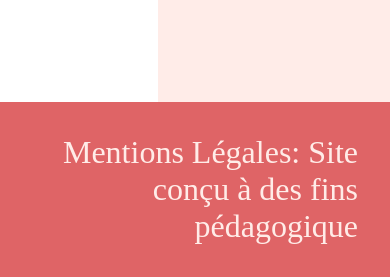
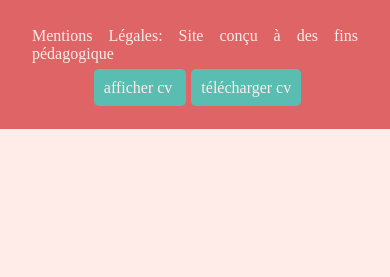
Before and after one commit to WildCodeSchool/2023-03-PHP-Bordeaux-P1-CV, a PHP site: page /resume.php in a window 390 px wide; the page is wider, and only the part inside the window is pictured. Shown: the part 4398-4675 px from the top of that part. After the commit the page ends 4527 px from the top of that part, so only its background shows below. Run offline with PHP 8.4, Linux system fonts and the light colour scheme; some libraries are stand-ins or nearby versions; some web fonts are replaced.

Commit message:
change footer

```diff
--- a/ASSETS/CSS/MODULES/button.css
+++ b/ASSETS/CSS/MODULES/button.css
@@ -1,5 +1,23 @@
 @media screen and (max-width: 768px) {
+    .button {
+        text-decoration: none;
+        padding: 10px;
+        background-color: var(--quaternary-color);
+        border-radius: 5px;
+        text-transform: uppercase;
+        width: max-content;
+        color: var(--quinary);
+    }
 
+    .button:hover {
+        background-color: var(--tertiary-color);
+    }
+
+    #cv {
+        text-transform: lowercase;
+        text-decoration: none;
+        margin-left: 5px;
+    }
 }
 
 @media screen and (min-width: 769px) and (max-width: 992px) {
@@ -15,6 +33,12 @@
 
     .button:hover {
         background-color: var(--tertiary-color);
+    }
+
+    #cv {
+        text-transform: lowercase;
+        text-decoration: none;
+        margin-left: 5px;
     }
 }
 
@@ -32,4 +56,10 @@
     .button:hover {
         background-color: var(--tertiary-color);
     }
+
+    #cv {
+        text-transform: lowercase;
+        text-decoration: none;
+        margin-left: 5px;
+    }
 }
--- a/ASSETS/CSS/MODULES/resume.css
+++ b/ASSETS/CSS/MODULES/resume.css
@@ -31,9 +31,14 @@
     background-color: var(--primary-color);
     min-height: 5%;
     width: 100%;
-    font-size: 2rem;;
     padding: 2rem;
     text-align: end;
+}
+
+footer {
+    display: flex;
+    align-items: center;
+    justify-content: space-around;
 }
 
 #biography {
@@ -72,36 +77,6 @@
 
 
 
-
-
-
-
-
-
-
-
-
-
-
-
-
-
-
-
-
-
-
-
-
-
-
-
-
-
-
-
-
-
 @media screen and (max-width: 768px) {
     #softSkillsFormation {
         background-color: blueviolet;
@@ -135,4 +110,9 @@
         /1fr;
         height: 100vh;
     }
+
+    footer {
+        display: flex;
+        flex-direction: column;
+    }
 }
--- a/ASSETS/CSS/main.css
+++ b/ASSETS/CSS/main.css
@@ -1,11 +1,9 @@
 @import "MODULES/index.css";
 @import "MODULES/resume.css";
 @import "MODULES/navbar.css";
-@import "MODULES/resumeMain.css";
 @import "MODULES/biography.css";
 @import "MODULES/contact.css";
 @import "MODULES/map.css";
-@import "MODULES/footer.css";
 @import "MODULES/experiences.css";
 @import "MODULES/button.css";
 @import "MODULES/skills.css";
--- a/resume.php
+++ b/resume.php
@@ -17,21 +17,29 @@
 <hr>
 
 <main>
-            <section class="fontColorPrimary" id="biography"><?php include "_INCLUDES/biography.php"?></section>
-            <section class="fontColorPrimary" id="skills"><?php include "_INCLUDES/skills.php"?></section>
-            <section class="fontColorPrimary" id="formations"><?php include "_INCLUDES/formations.php"?></section>
-            <section class="fontColorPrimary" id="experiences"><?php include "_INCLUDES/experiences.php"?></section>
-            <section class="fontColorPrimary" id="contact"><?php include "_INCLUDES/contact.php"?></section>
-            <iframe id="plan" src="https://www.google.com/maps/d/u/0/embed?mid=1ewpYDVPR7sIO7LbN4R1LwBRNyEPcv_c&ehbc=2E312F"></iframe>
+	<section class="fontColorPrimary" id="biography"><?php include "_INCLUDES/biography.php" ?></section>
+	<section class="fontColorPrimary" id="skills"><?php include "_INCLUDES/skills.php" ?></section>
+	<section class="fontColorPrimary" id="formations"><?php include "_INCLUDES/formations.php" ?></section>
+	<section class="fontColorPrimary" id="experiences"><?php include "_INCLUDES/experiences.php" ?></section>
+	<section class="fontColorPrimary" id="contact"><?php include "_INCLUDES/contact.php" ?></section>
+	<iframe id="plan"
+			src="https://www.google.com/maps/d/u/0/embed?mid=1ewpYDVPR7sIO7LbN4R1LwBRNyEPcv_c&ehbc=2E312F"></iframe>
 </main>
 
-        <footer class="fontColorSecondary">Mentions Légales: Site conçu à des fins pédagogique</footer>
+<footer class="fontColorSecondary">
+	<p>Mentions Légales: Site conçu à des fins pédagogique</p>
+	<div>
+		<a class="button" id="cv" href="ASSETS/RESSOURCES/cv.pdf" type="submit" target="_blank">Afficher CV </a>
+		<a class="button" id="cv" href="ASSETS/RESSOURCES/cv.pdf" download>Télécharger CV </a>
+	</div>
+</footer>
 
 <script>
 	//Navbar
 	const x = document.querySelector("#myTopnav");
 	const y = document.querySelector(".navbarResponsive");
 	let check = true;
+
 	function myFunction() {
 		console.log(check)
 		if (check === true) {
@@ -47,8 +55,7 @@
 	}
 
 	//Send Message
-			function displayMessage()
-			{
+	function displayMessage() {
 		alert("Message Envoyé !");
 	}
 </script>
```
Also changed, not shown: _INCLUDES/footer.php (added), 1 other file. Lines whose indentation alone changed are shown as unchanged.
